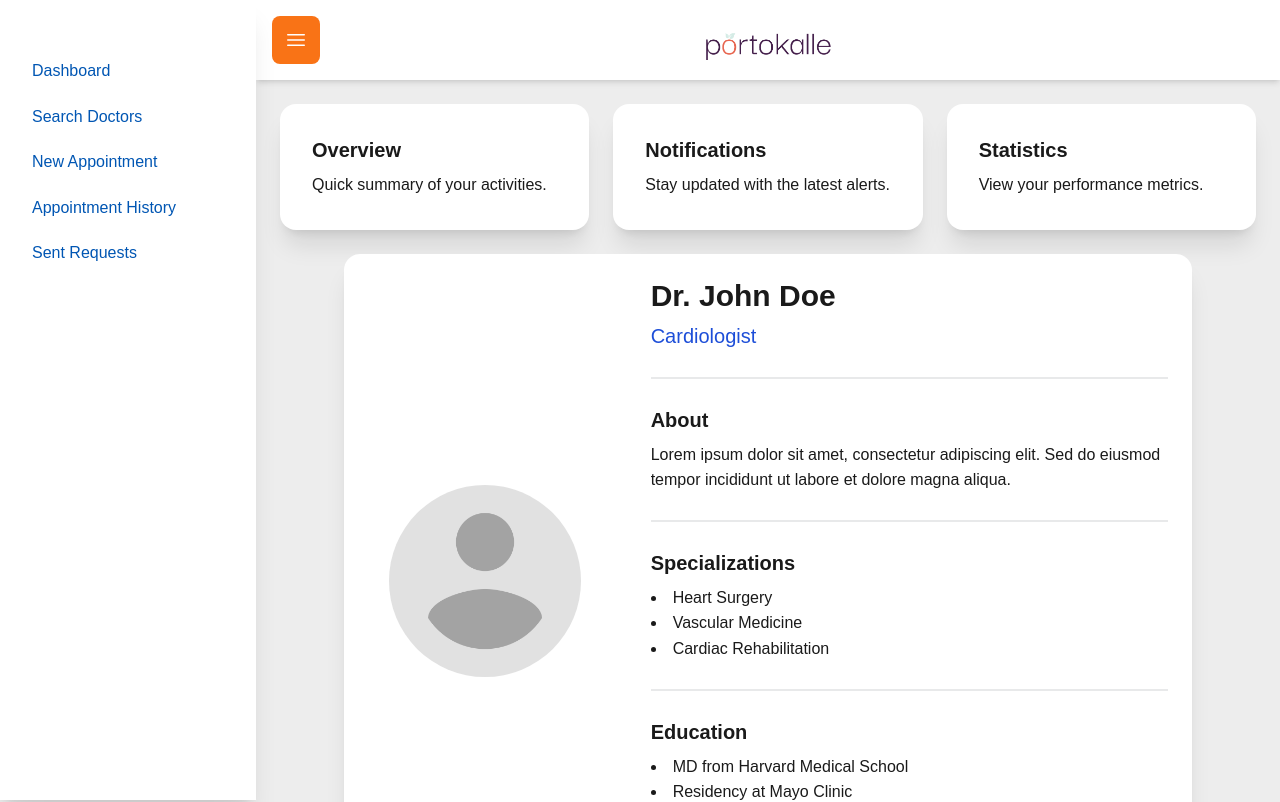
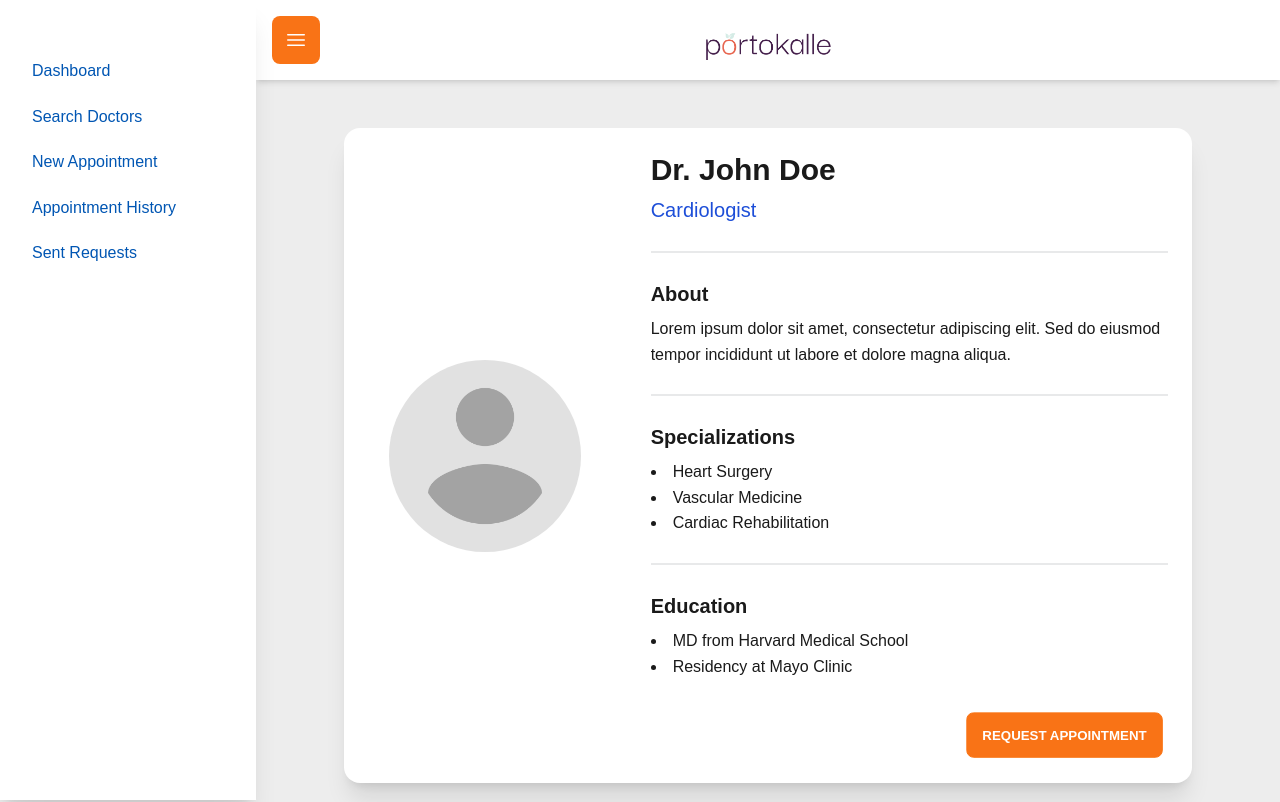
Before and after one commit to lazari03/pyetdoktorin, a Next.js app: page /dashboard/doctor/1 in a window 1280 px wide. Shown: the top 802 px of the page. Built offline with nearby package versions, Linux system fonts and the light colour scheme.

Commit message:
fix on dashboard

```diff
--- a/src/app/dashboard/layout.tsx
+++ b/src/app/dashboard/layout.tsx
@@ -127,27 +127,6 @@ export default function DashboardLayout({
                     </div>
                 </header>
                 <main className="p-3 md:p-6">
-                    {/* Widgets */}
-                    <div className="grid gap-6 md:grid-cols-2 lg:grid-cols-3">
-                        <div className="card bg-base-100 shadow-xl">
-                            <div className="card-body">
-                                <h2 className="card-title">Overview</h2>
-                                <p>Quick summary of your activities.</p>
-                            </div>
-                        </div>
-                        <div className="card bg-base-100 shadow-xl">
-                            <div className="card-body">
-                                <h2 className="card-title">Notifications</h2>
-                                <p>Stay updated with the latest alerts.</p>
-                            </div>
-                        </div>
-                        <div className="card bg-base-100 shadow-xl">
-                            <div className="card-body">
-                                <h2 className="card-title">Statistics</h2>
-                                <p>View your performance metrics.</p>
-                            </div>
-                        </div>
-                    </div>
                     {children}
                 </main>
             </div>
```
